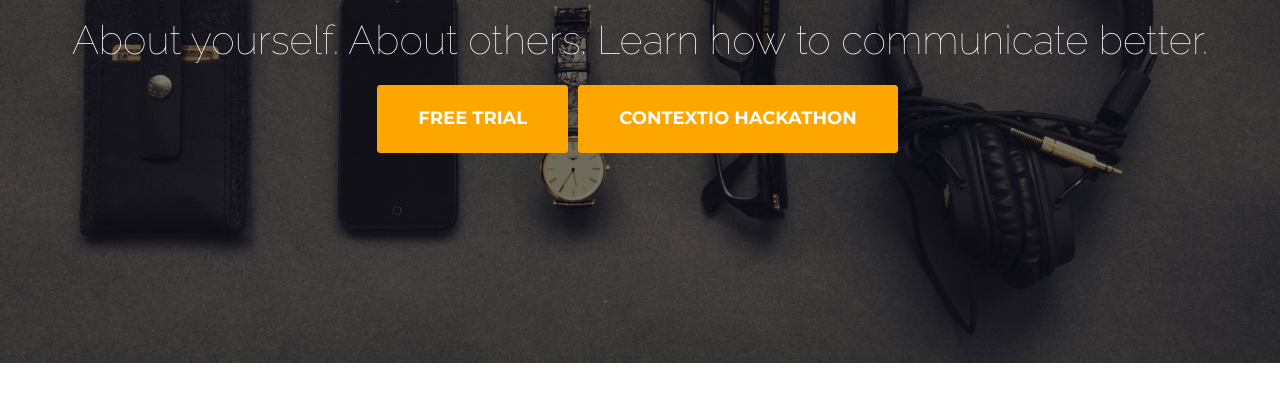
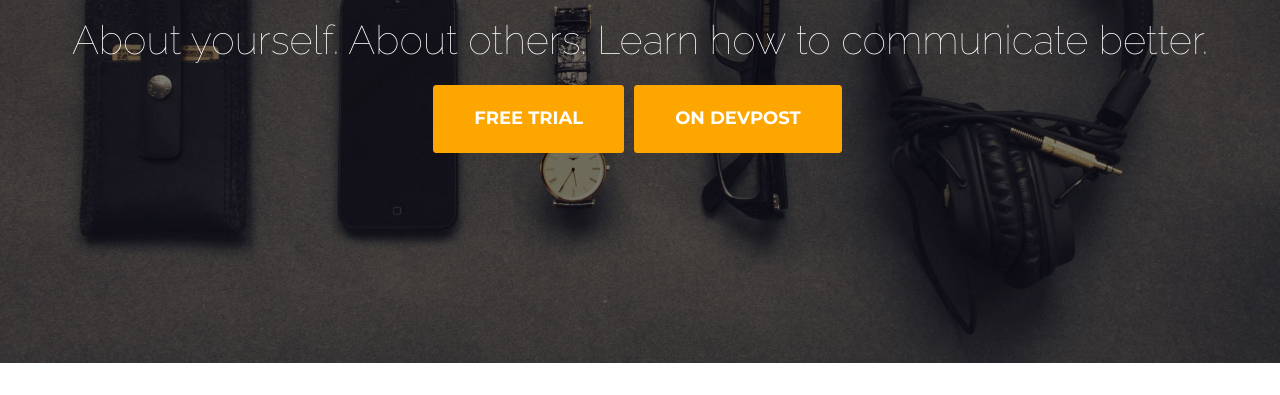
Before and after one commit to ShrutiAppiah/knowUs, a plain HTML site: page index.html in a window 1280 px wide. Shown: the part 405-800 px from the top of the page. Drawn offline with nearby package versions, Linux system fonts and the light colour scheme; a web font is replaced by a local one.

Commit message:
Update index.html
devpost

```diff
--- a/index.html
+++ b/index.html
@@ -128,7 +128,7 @@
                 <div class="intro-lead-in">About yourself. About others. Learn how to communicate better.</div>
                 <ul class="list-inline">
                   <li><a href="http://www.app.knowus.io/" class="page-scroll btn btn-xl">Free trial</a>
-                  <li><a href="http://devpost.com/software/knowus-jwvnir" class="page-scroll btn btn-xl">ContextIO Hackathon</a>
+                  <li><a href="http://devpost.com/software/knowus-jwvnir" class="page-scroll btn btn-xl">On Devpost</a>
                   </li>
                   </li>
                 </ul>
@@ -293,7 +293,7 @@
                                 </div>
                                 <div class="timeline-body">
                                     <p class="text-muted">The Enron corpus is a publicly available data set of email messages sent or received by about 150 senior managers of the Enron corporation. The data set was acquired and subsequently made public by the Federal Energy Regulatory Commission during its investigation of Enron. It is believed to be one of the largest publicly available collection of real-world email data, and as such it has been widely used for research in social network analysis, natural language processing, and machine learning.
-                                    We used the Personality and Tone Analyzer features in KnowUs to get to know the Enron personalalities, from the fraudsters, to a whistleblower and a normal Enron employee --- <b>what story does their emails tell us?</b></p>
+                                    We used the Personality and Tone Analyzer features in KnowUs to get to know the Enron personalalities, from the fraudsters, to a whistleblower and a normal Enron employee --- <b>what story does their emails tell us?</b></p><br/><br/>
                                     <ul class="list-inline">
                                         <li><a href="http://52.10.127.83:5000/enron-demo" class="page-scroll btn btn-xl">Explore</a>
                                         </li>
```
